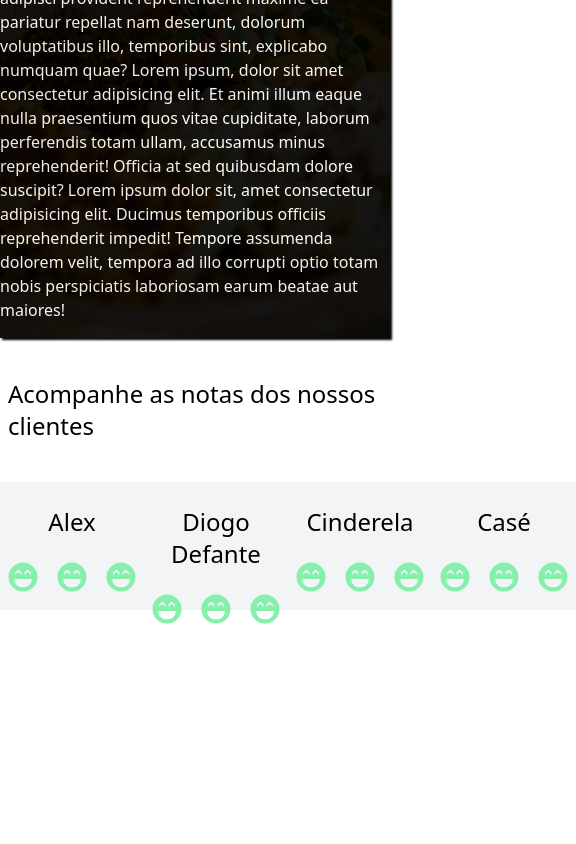
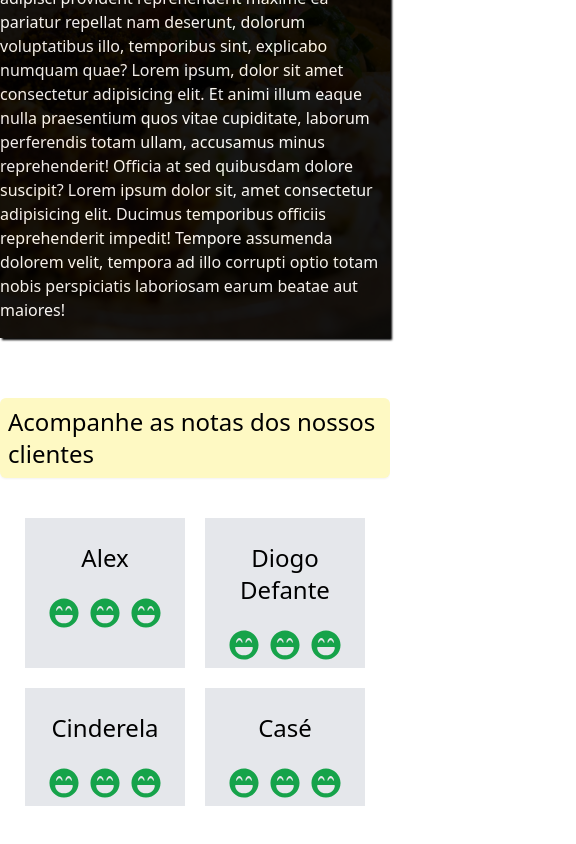
Before and after one commit to Fellipe-Barradas/Restaurant-Page, a React (Vite) app in the folder Restaurant-APP/: page / in a window 390 px wide. Shown: the part 2115-2959 px from the top of the page, 576 px wide, since content can reach past the window. Before the commit the page ends 2765 px from the top, so only its background shows below. Built offline with nearby package versions, Linux system fonts and the light colour scheme.

Commit message:
Corrigindo a responsividade nos cards de usuários

```diff
--- a/Restaurant-APP/src/components/CardUsers.jsx
+++ b/Restaurant-APP/src/components/CardUsers.jsx
@@ -4,17 +4,16 @@ function CardUsers({name}) {
 
     return (
         <>
-      <div className="bg-gray-100 w-60
-        flex-col text-center h-32 p-2 ">
+      <div className="bg-gray-200   w-40 sm:w-52
+        flex-col text-center  p-2  ">
             <h1 className="text-2xl mb-6 mt-4">{name}</h1>
-            <div className="flex justify-between w-32 text-xl m-auto text-green-300">
+            <div className="flex justify-between  w-28 sm:32 sm:xl text-lg m-auto text-green-600 ">
             <FaLaughBeam className="text-3xl"/>
             <FaLaughBeam
             className="text-3xl"/>
             <FaLaughBeam
             className="text-3xl"/>
             </div>
-            <div></div>
         </div>
         </>
      );
--- a/Restaurant-APP/src/layout/UserStars.jsx
+++ b/Restaurant-APP/src/layout/UserStars.jsx
@@ -2,15 +2,15 @@ import CardUsers from "../components/CardUsers";
 
 function UserStars() {
     return (
-        <>
-        <h1 className="text-2xl my-10 ml-2">Acompanhe as notas dos nossos clientes</h1>
-        <div className="mb-10  flex justify-around">
+        <div className="flex flex-col justify-center align-middle">
+        <h1 className="text-2xl my-10 bg-yellow-100 p-2   shadow-sm   rounded-md text-black">Acompanhe as notas dos nossos clientes</h1>
+        <div className="mb-10  grid grid-cols-2  gap-5 self-center lg:flex">
             <CardUsers name='Alex'/>
             <CardUsers name='Diogo Defante'/>
             <CardUsers name='Cinderela'/>
             <CardUsers name='Casé'/>
         </div>
-        </>
+        </div>
      );
 }
 
--- a/Restaurant-APP/tailwind.config.cjs
+++ b/Restaurant-APP/tailwind.config.cjs
@@ -6,7 +6,11 @@ module.exports = {
     "./src/layout/navbar.jsx"
   ],
   theme: {
-    extend: {},
+    extend: {
+      screens:{
+        'xs': '360'
+      },
+    },
   },
   plugins: [],
 }
```
